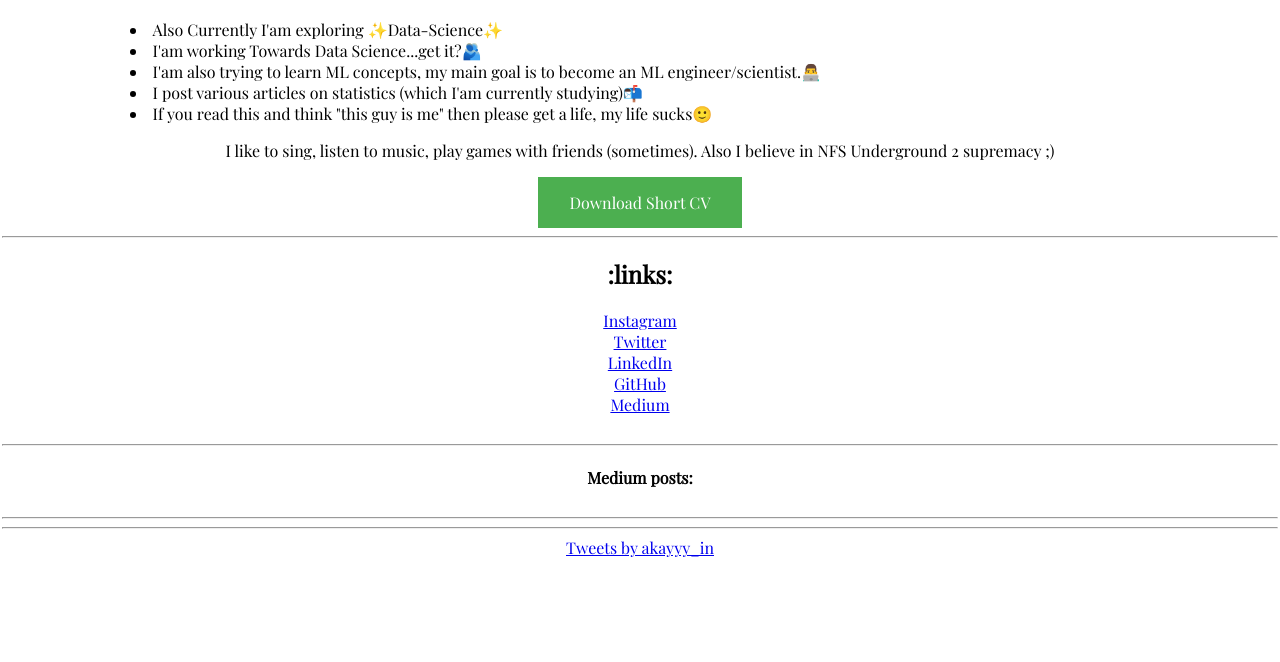
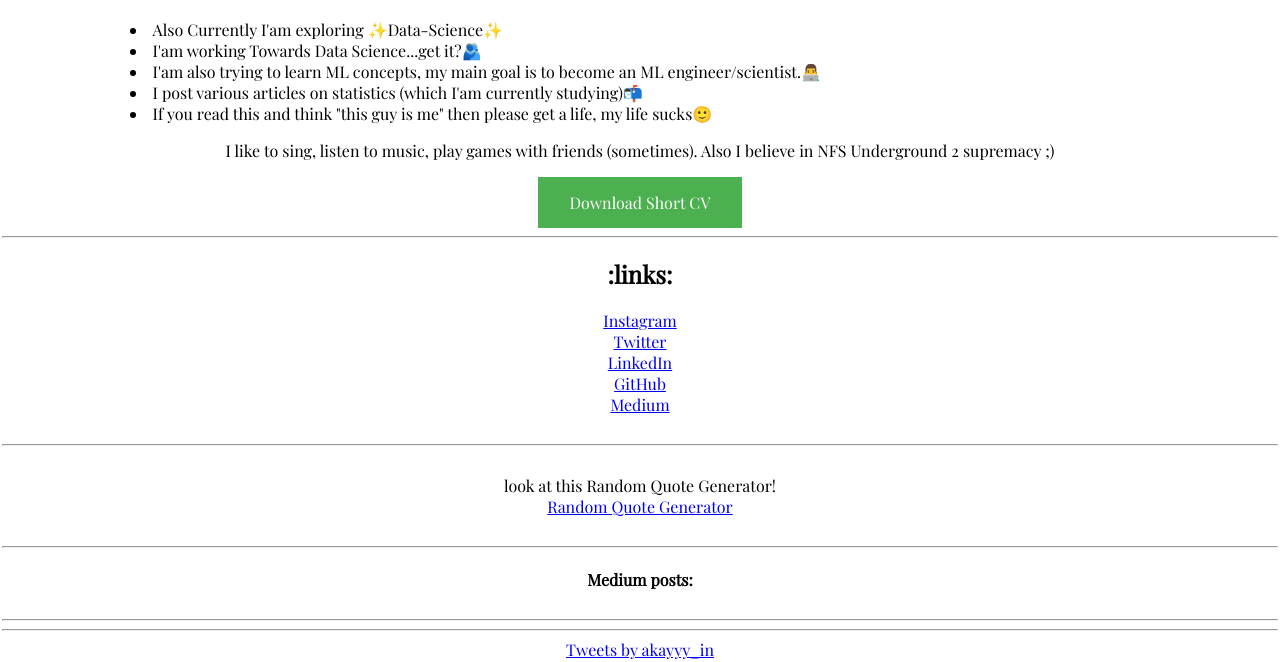
Before and after one commit to atharv4git/webpage, a website: page index.html in a window 1280 px wide. Shown: the part 221-883 px from the top of the page. Before the commit the page ends 800 px from the top, so only its background shows below. Drawn offline with nearby package versions, Linux system fonts and the light colour scheme; a script that the page names is missing.

Commit message:
random quote gen link added

```diff
--- a/index.html
+++ b/index.html
@@ -40,6 +40,13 @@
     <br>
     <hr>
     <center>
+        <br>
+        look at this Random Quote Generator! <br>
+        <a href="https://atharv4git.github.io/random-quote-generator/">Random Quote Generator</a>
+    </center>
+    <br>
+    <hr>
+    <center>
     <div id="medium-posts">
         <h4>Medium posts:</h4>
         <div class="tagembed-container" style=" width:100%;height:100%;overflow: auto;"><div class="tagembed-socialwall" data-wall-id="64983" view-url="https://widget.tagembed.com/64983?view">  </div> <script src="//widget.tagembed.com/embed.min.js" type="text/javascript"></script></div>
```
